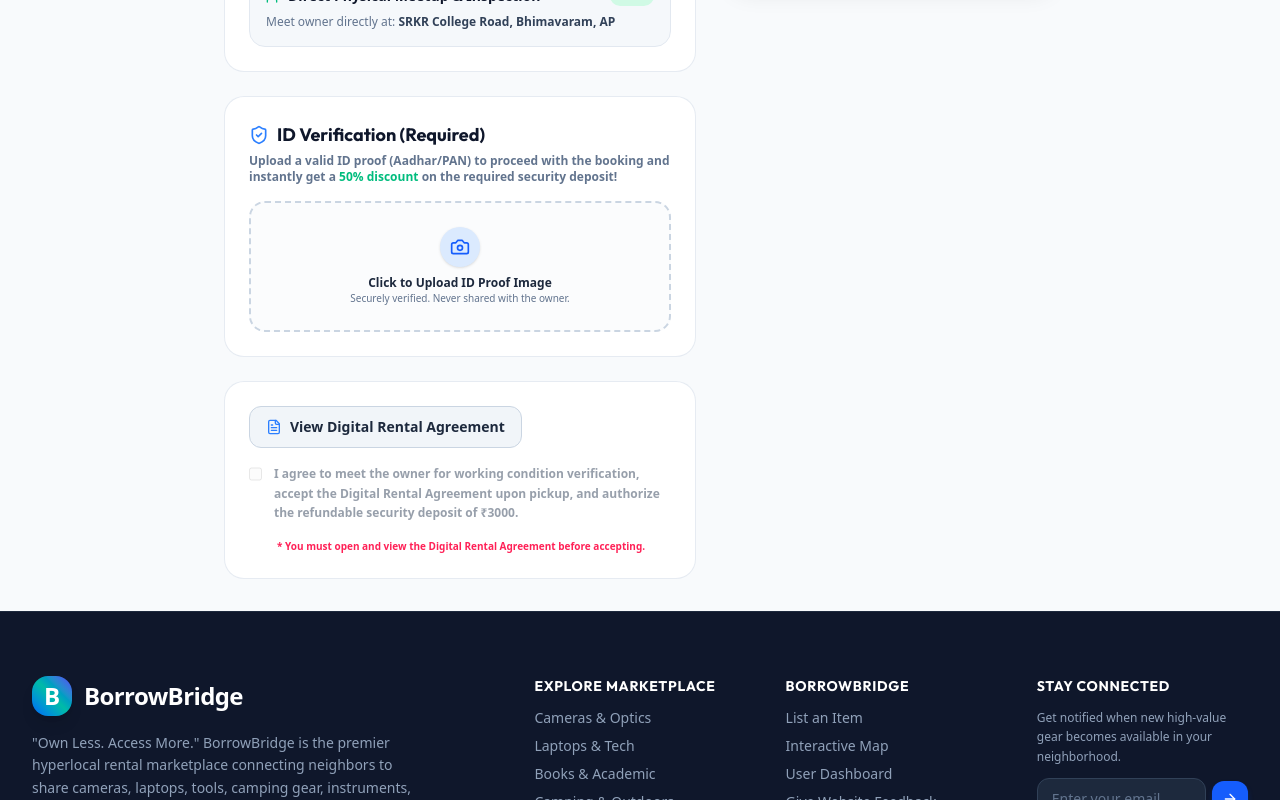
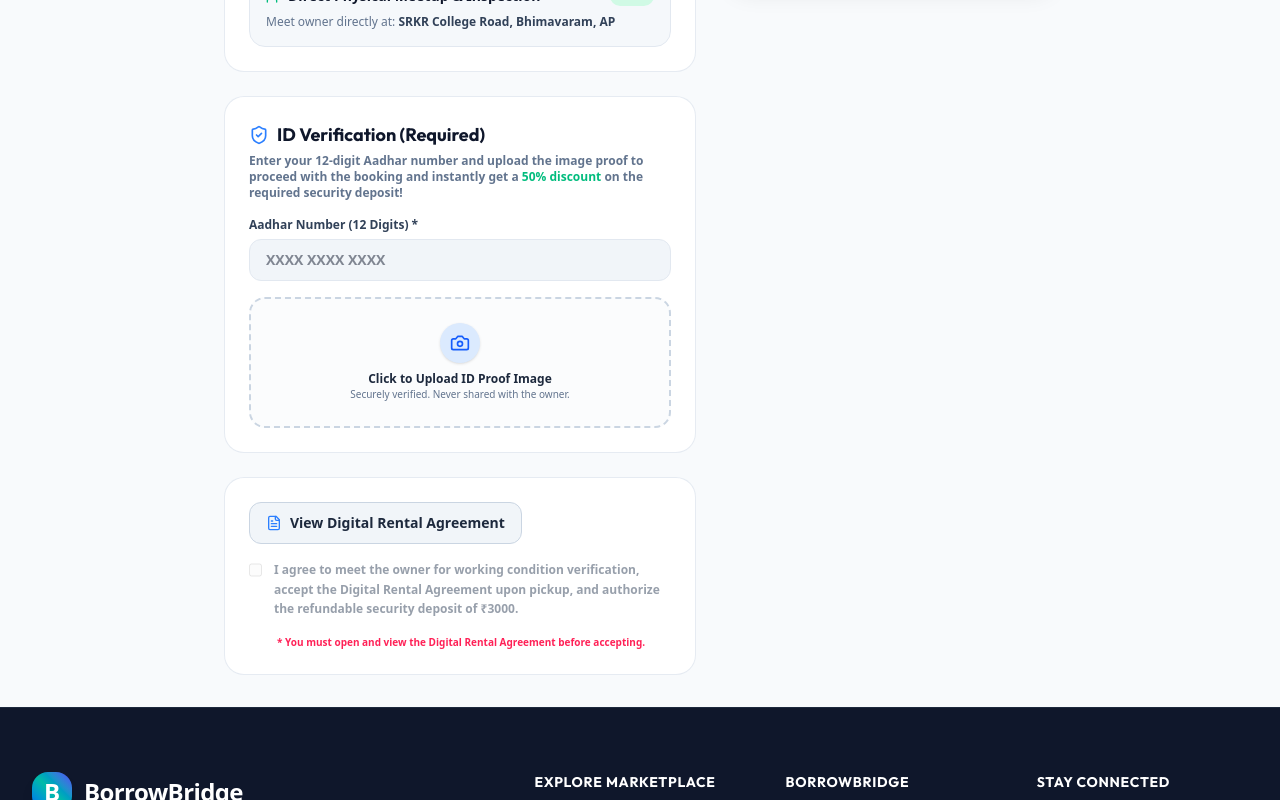
Before and after one commit to saiprasanth03/spark_tank, a React (Vite) app in the folder frontend/: page /book/1 in a window 1280 px wide. Shown: the part 940-1740 px from the top of the page. Built offline with nearby package versions, Linux system fonts and the light colour scheme; no server answers.

Commit message:
feat: add 12-digit Aadhar number input to booking page

```diff
--- a/frontend/src/pages/BookingPage.jsx
+++ b/frontend/src/pages/BookingPage.jsx
@@ -37,6 +37,7 @@ export const BookingPage = () => {
   const [deliveryOption, setDeliveryOption] = useState('pickup');
   const [agreedToTerms, setAgreedToTerms] = useState(false);
   const [idProofBase64, setIdProofBase64] = useState('');
+  const [aadharNumber, setAadharNumber] = useState('');
   const [hasViewedAgreement, setHasViewedAgreement] = useState(false);
   const [isAgreementModalOpen, setIsAgreementModalOpen] = useState(false);
   const [isSubmitting, setIsSubmitting] = useState(false);
@@ -69,8 +70,13 @@ export const BookingPage = () => {
 
   const handleSendBookingRequest = (e) => {
     e.preventDefault();
+    const cleanAadhar = aadharNumber.replace(/\s/g, '');
+    if (cleanAadhar.length !== 12 || isNaN(cleanAadhar)) {
+      toast.error('Please enter a valid 12-digit Aadhar number.');
+      return;
+    }
     if (!idProofBase64) {
-      toast.error('Please upload your ID Proof to proceed.');
+      toast.error('Please upload your Aadhar image proof to proceed.');
       return;
     }
     if (!agreedToTerms) {
@@ -95,6 +101,7 @@ export const BookingPage = () => {
         platformFee,
         totalPaid: estimatedTotal,
         renterIdProof: idProofBase64,
+        renterAadhar: cleanAadhar,
         pickupType: deliveryOption === 'pickup' ? 'Local Self-Pickup' : 'Doorstep Delivery',
         renterName: user?.name || 'Registered Renter',
         renterEmail: user?.email || 'renter@example.com',
@@ -251,14 +258,30 @@ export const BookingPage = () => {
           {/* ID Verification */}
           <div className="glass-card p-6 rounded-3xl space-y-4 border border-slate-200/80 dark:border-slate-800">
             <div className="flex items-start justify-between gap-4">
-              <div>
+              <div className="w-full">
                 <h3 className="font-bold text-slate-900 dark:text-white text-lg flex items-center gap-2">
                   <ShieldCheck className="w-5 h-5 text-blue-500" />
                   ID Verification (Required)
                 </h3>
                 <p className="text-xs text-slate-500 mt-1 font-semibold">
-                  Upload a valid ID proof (Aadhar/PAN) to proceed with the booking and instantly get a <span className="text-emerald-500 font-extrabold">50% discount</span> on the required security deposit!
+                  Enter your 12-digit Aadhar number and upload the image proof to proceed with the booking and instantly get a <span className="text-emerald-500 font-extrabold">50% discount</span> on the required security deposit!
                 </p>
+                <div className="mt-4">
+                  <label className="block text-xs font-bold text-slate-700 dark:text-slate-300 mb-1.5">Aadhar Number (12 Digits) *</label>
+                  <input
+                    type="text"
+                    maxLength={14}
+                    placeholder="XXXX XXXX XXXX"
+                    value={aadharNumber}
+                    onChange={(e) => {
+                      let val = e.target.value.replace(/\D/g, '');
+                      if (val.length > 12) val = val.slice(0, 12);
+                      val = val.replace(/(\d{4})/g, '$1 ').trim();
+                      setAadharNumber(val);
+                    }}
+                    className="w-full px-4 py-2.5 rounded-xl bg-slate-100 dark:bg-slate-800 text-sm font-semibold text-slate-900 dark:text-white border border-slate-200 dark:border-slate-700 focus:ring-2 focus:ring-blue-500"
+                  />
+                </div>
               </div>
             </div>
 
```
